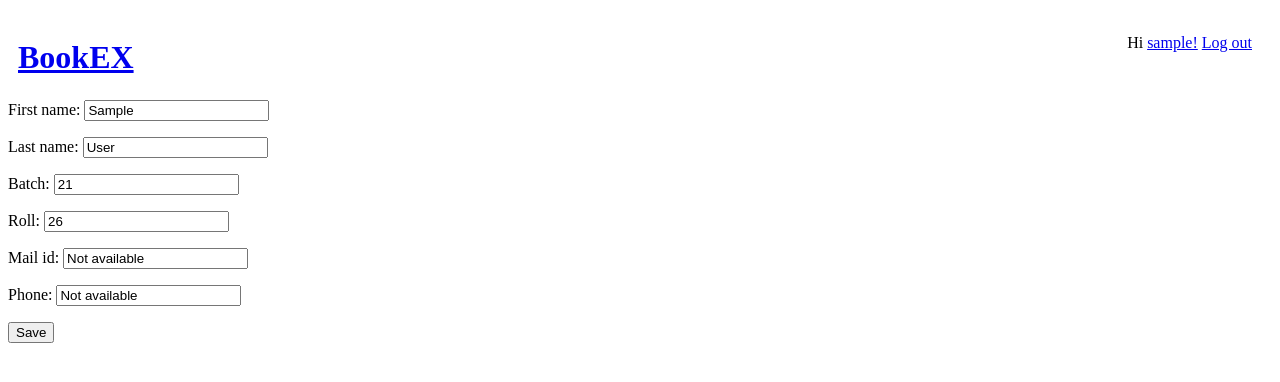
After one commit to abidnazirisami/BookEX, a Django app: page /accounts/edit/ in a window 1280 px wide. The commit adds this page. Shown: the top 382 px of the page. Run offline with Django 3.2, Linux system fonts and the light colour scheme; the visitor is signed in with stand-in values (Sample User, id 1); data comes from the database, SQL or seed files in the repository; data that the repository does not hold is empty.

Commit message:
Version 1.2

```diff
--- a/django/pages/models.py
+++ b/django/pages/models.py
@@ -2,13 +2,15 @@
 from __future__ import unicode_literals
 
 from django.db import models
+from django.contrib.auth.models import User
+from django.db.models.signals import post_save
 
 # Create your models here.
 class Author(models.Model):
-	author_id = models.CharField(max_length=50,primary_key=True)
-	author_name = models.CharField(max_length=100)
-	wiki_link = models.CharField(max_length=500)
-	rating = models.FloatField()
+	author_id = models.CharField(max_length=50,primary_key=True,default='Not available')
+	author_name = models.CharField(max_length=100,default='Not available')
+	wiki_link = models.CharField(max_length=500,default='Not available')
+	rating = models.FloatField(default=0.0)
 
 class Book(models.Model):
 	isbn = models.CharField(max_length=50, primary_key=True,default='Not available')
@@ -23,17 +25,17 @@ class Book(models.Model):
 	rating = models.FloatField(default = 0.0)
 	book_name = models.CharField(max_length=100,default='Not available')
 
-class User(models.Model):
-	user_id = models.CharField(max_length=50, primary_key=True,default='Not available')
+class OurUser(models.Model):
+	user = models.OneToOneField(User, related_name='user',on_delete=models.DO_NOTHING,)
 	user_name = models.CharField(max_length=100,default='Not available')
 	batch = models.IntegerField(default = 21)
-	roll_no = models.IntegerField(default = 26)
+	roll = models.IntegerField(default = 26)
 	mail_id = models.CharField(max_length=100,default='Not available')
 	donate_count = models.IntegerField(default = 0)
 	phone = models.CharField(max_length=100,default='Not available')
 
 class Boiii(models.Model):
 	book_id = models.CharField(max_length=50, primary_key=True,default='Not available')
-	isbn = models.ForeignKey(User, on_delete=models.CASCADE,default='Not available')
-	user_id = models.ForeignKey(Book, on_delete=models.CASCADE,default='Not available')
+	isbn = models.ForeignKey(Book, on_delete=models.CASCADE,default='Not available')
+	id = models.ForeignKey(OurUser, on_delete=models.CASCADE)
 	condition = models.FloatField(default = 0.0)
--- a/django/templates/base.html
+++ b/django/templates/base.html
@@ -19,6 +19,7 @@ div.loginfo {
     text-align: right;
 }
 div.a {
+  text-decoration: none;
 	width: 60%;
 	float: left;
 	padding: 25px 25px 25px 25px;
@@ -27,7 +28,14 @@ div.a {
 div.empty {
 	width: 20%;
 	float: left;
+    height: 100px;
+    border: 0px solid white;
+    margin: 0 auto;
+    line-height: 100px;
+    position: relative;
+    left: 20px;
 }
+
 .button {
     background-color: #4CAF50; /* Green */
     border: none;
@@ -53,7 +61,7 @@ div.empty {
 
 <div class="loginfo">
 {% if user.is_authenticated %}
-  <p>Hi {{ user.username }}! <a href="{% url 'logout' %}" >Log out</a><br></p>
+  <p>Hi <a href="{% url 'profile' %}">{{ user.username }}!</a> <a href="{% url 'logout' %}" >Log out</a><br></p>
 {% else %}
   <p>You are not logged in
   <a href="{% url 'login' %}">Log in</a>
--- a/django/templates/base_temp.html
+++ b/django/templates/base_temp.html
@@ -63,7 +63,7 @@ div.empty {
 
 <div class="loginfo">
 {% if user.is_authenticated %}
-  <p>Hi {{ user.username }}! <a href="{% url 'logout' %}" >Log out</a><br></p>
+  <p>Hi <a href="{% url 'profile' %}">{{ user.username }}!</a> <a href="{% url 'logout' %}" >Log out</a><br></p>
 {% else %}
   <p>You are not logged in
   <a href="{% url 'login' %}">Log in</a>
--- /dev/null
+++ b/django/templates/registration/edit_profile.html
@@ -0,0 +1,10 @@
+{% extends 'base.html' %}
+
+{% block content %}
+<form method="POST" class="post-form">
+{% csrf_token %}
+{{ form_user.as_p}}
+{{ form_profile.as_p }}
+<button type="submit">Save</button>
+</form>
+{% endblock %}
--- a/django/templates/registration/login.html
+++ b/django/templates/registration/login.html
@@ -4,7 +4,7 @@
 
 {% block content %}
 <div class="empty">
-<p> </p>
+<p>  </p>
 </div>
 <div class="a">
 <h2>Login</h2>
--- /dev/null
+++ b/django/useraccounts/forms.py
@@ -0,0 +1,15 @@
+from django import forms
+from django.contrib.auth.models import User
+from pages.models import *
+
+class EditProfile(forms.ModelForm):
+
+    class Meta:
+        model = OurUser
+        fields = ('batch', 'roll','mail_id','phone',)
+
+class EditUser(forms.ModelForm):
+
+    class Meta:
+        model = User
+        fields = ('first_name', 'last_name',)
--- a/django/useraccounts/urls.py
+++ b/django/useraccounts/urls.py
@@ -5,4 +5,6 @@ from . import views
 
 urlpatterns = [
     path('signup/', views.SignUp.as_view(), name='signup'),
+    path('profile/', views.showUserProfile, name='profile'),
+    path('edit/', views.editUserProfile, name='editprofile')
 ]
--- a/django/useraccounts/views.py
+++ b/django/useraccounts/views.py
@@ -4,9 +4,46 @@ from django.shortcuts import render
 from django.contrib.auth.forms import UserCreationForm
 from django.urls import reverse_lazy
 from django.views import generic
-
+from pages.models import *
+from .forms import *
+from django.shortcuts import redirect
 
 class SignUp(generic.CreateView):
     form_class = UserCreationForm
     success_url = reverse_lazy('login')
     template_name = 'signup.html'
+
+def showUserProfile(request):
+	current_user = request.user
+	#newUser = OurUser.objects.create(user = current_user,user_name = current_user.username)
+	if OurUser.objects.filter(user=current_user).exists():
+		current_profile = OurUser.objects.get(user=current_user)
+	else:
+		newUser = OurUser.objects.create(user = current_user,user_name = current_user.username, user_id=current_user.id)
+		current_profile = OurUser.objects.get(user=current_user)
+	return render(request, 'registration/profile.html', context={'user':current_user,'profile':current_profile})
+
+def editUserProfile(request):
+	current_user = request.user
+	if OurUser.objects.filter(user=current_user).exists():
+		current_profile = OurUser.objects.get(user=current_user)
+	else:
+		newUser = OurUser.objects.create(user = current_user,user_name = current_user.username, user_id=current_user.id)
+		current_profile = OurUser.objects.get(user=current_user)
+	if request.method=="POST":
+		form_user = EditUser(request.POST, instance=current_user)
+		form_profile = EditProfile(request.POST, instance=current_profile)
+		if form_profile.is_valid() and form_user.is_valid:
+			profile = form_profile.save(commit=False)
+			profile.user = current_user
+
+			userprofile = form_user.save(commit=False)
+			userprofile.email = profile.mail_id
+
+			profile.save()
+			userprofile.save()
+			return redirect('profile')
+	else:
+		form_user = EditUser(instance=current_user)
+		form_profile = EditProfile(instance=current_profile)
+	return render(request, 'registration/edit_profile.html', {'form_profile':form_profile,'form_user':form_user})
--- a/django/web_project/settings.py
+++ b/django/web_project/settings.py
@@ -109,7 +109,7 @@ AUTH_PASSWORD_VALIDATORS = [
 
 LANGUAGE_CODE = 'en-us'
 
-TIME_ZONE = 'Etc/GMT+6'
+TIME_ZONE = 'Asia/Dhaka'
 
 USE_I18N = True
 
```
Also changed, not shown: django/templates/registration/profile.html (added, +20 -0 lines), django/pages/migrations/0001_initial.py, django/useraccounts/migrations/__init__.py (deleted), 1 other file.
